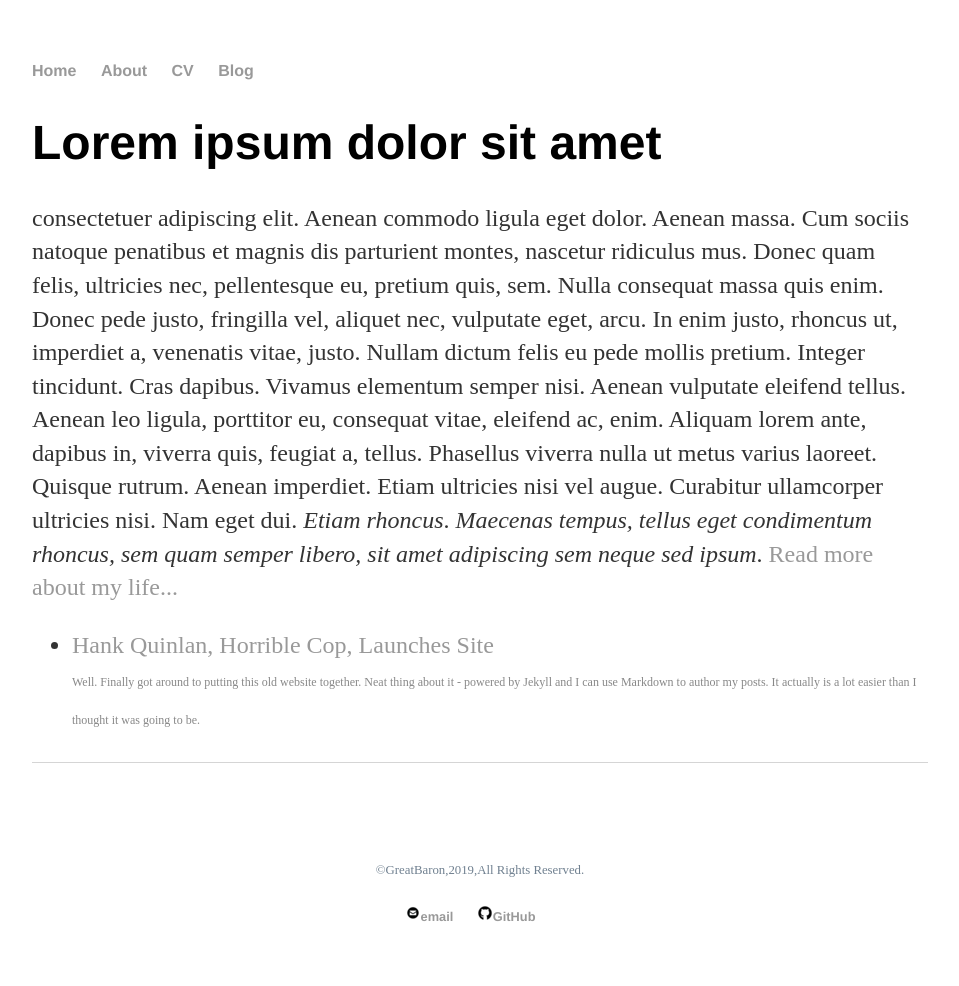
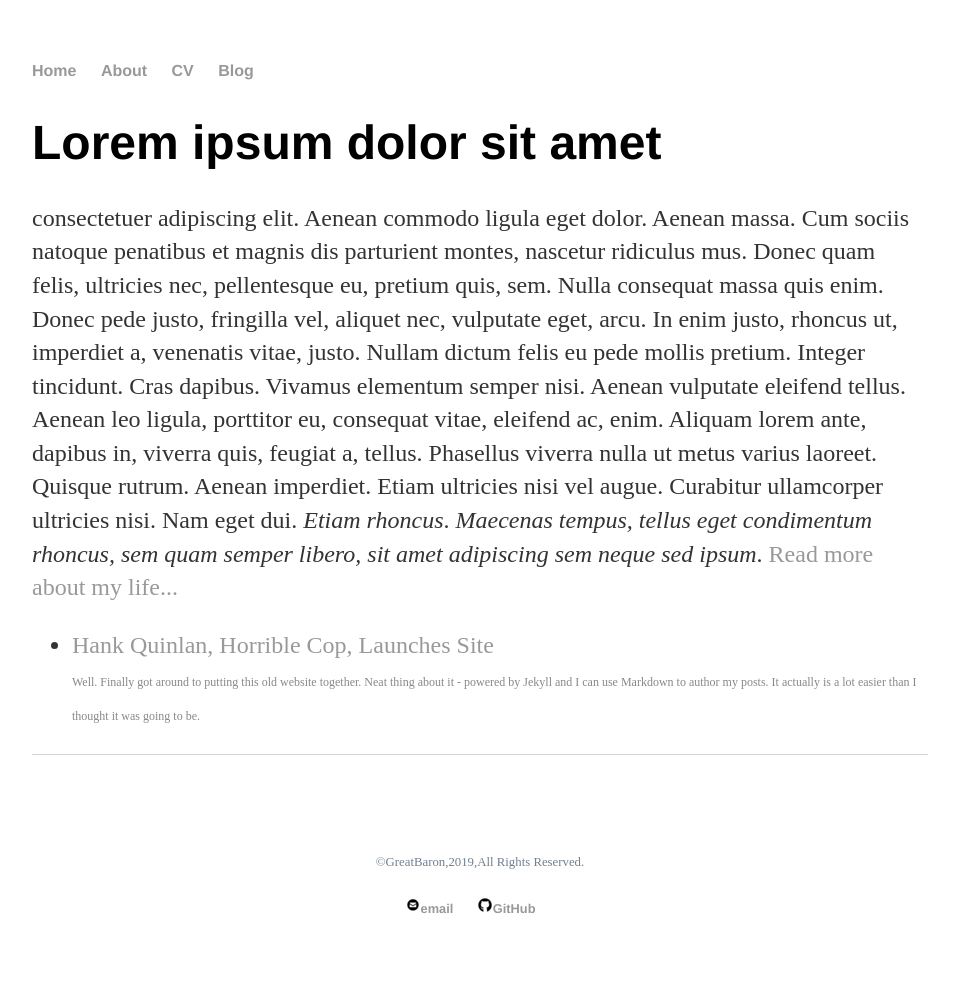
Before and after one commit to FameAndFarm/AndrewImalion.github.io, a Jekyll site: the page built from index.html, in a window 1280 px wide. Shown: the whole page, without its empty margins (160-1119 px from the left). Built offline with Jekyll 4.4.1, drawn with Linux system fonts in a browser that asks for light colours.

Commit message:
Update main.css

```diff
--- a/css/main.css
+++ b/css/main.css
@@ -30,6 +30,7 @@ ul.posts li { list-style: none; }
 
 /* My Css*/
 .post-abstract {
+    line-height:50%;
     font-size: 0.5em;
     color: #888888;
 }
```
